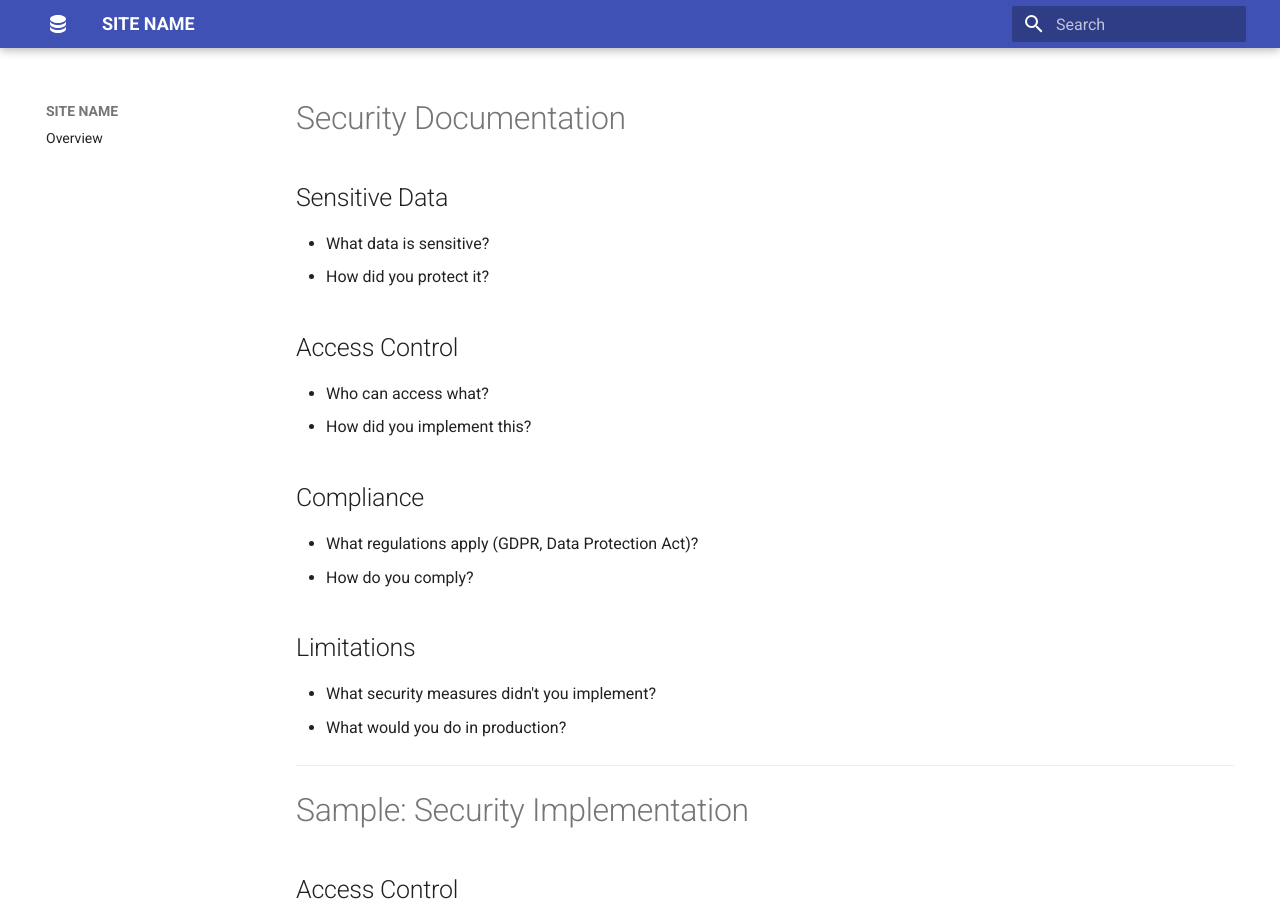
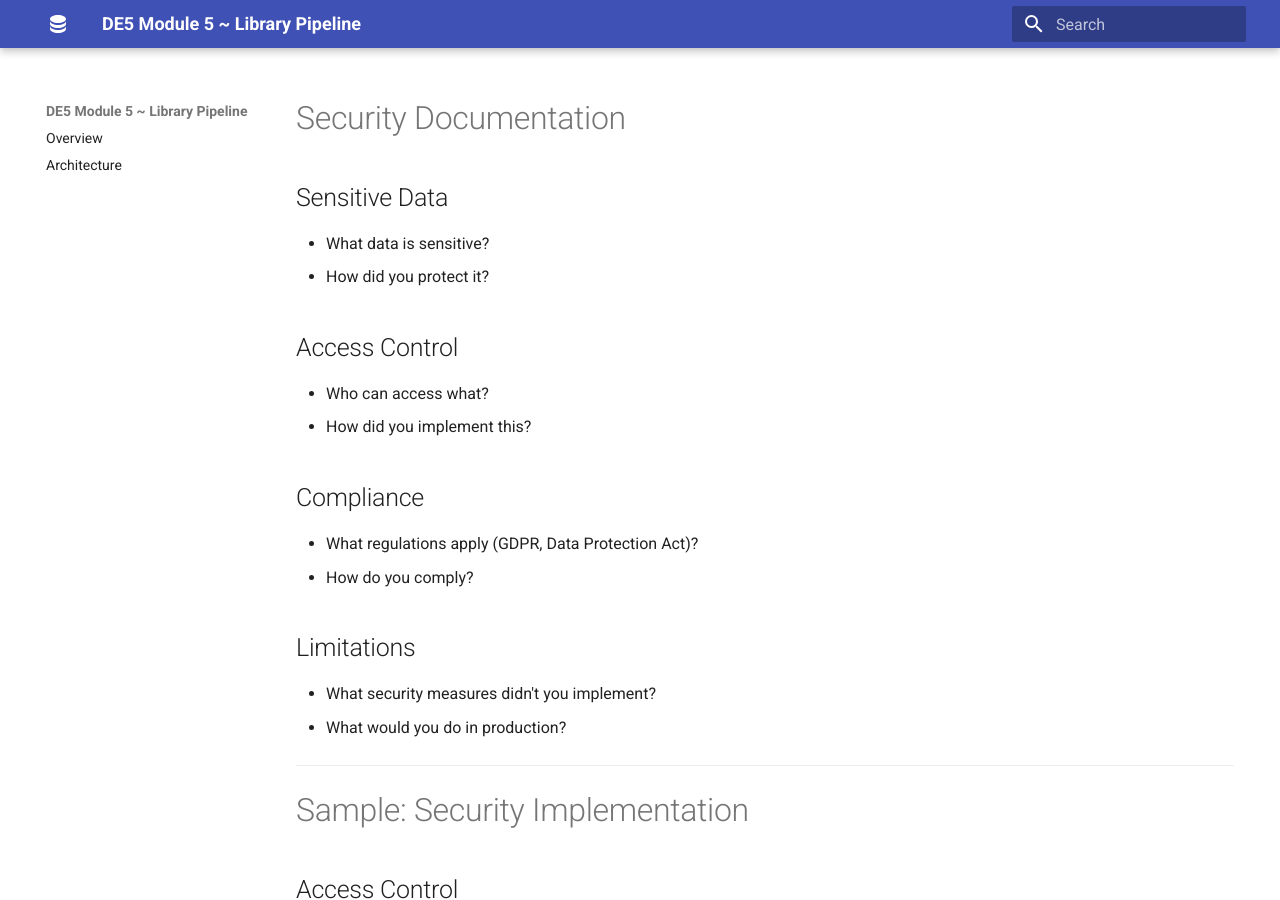
Before and after one commit to barbourians/library-pipeline, an MkDocs documentation site: the page built from docs/SECURITY.md, in a window 1280 px wide and 900 px high. Built offline with MkDocs 1.6.1 and Material for MkDocs 9.7.7, drawn with Linux system fonts in a browser that asks for light colours.

Commit message:
Added architecture

```diff
--- a/mkdocs.yml
+++ b/mkdocs.yml
@@ -1,9 +1,10 @@
 # Site name
-site_name: SITE NAME
+site_name: DE5 Module 5 ~ Library Pipeline
 
 # Navigation menu
 nav:
   - Overview: index.md
+  - Architecture: architecture/index.md
 
 # Theme
 theme:
```
